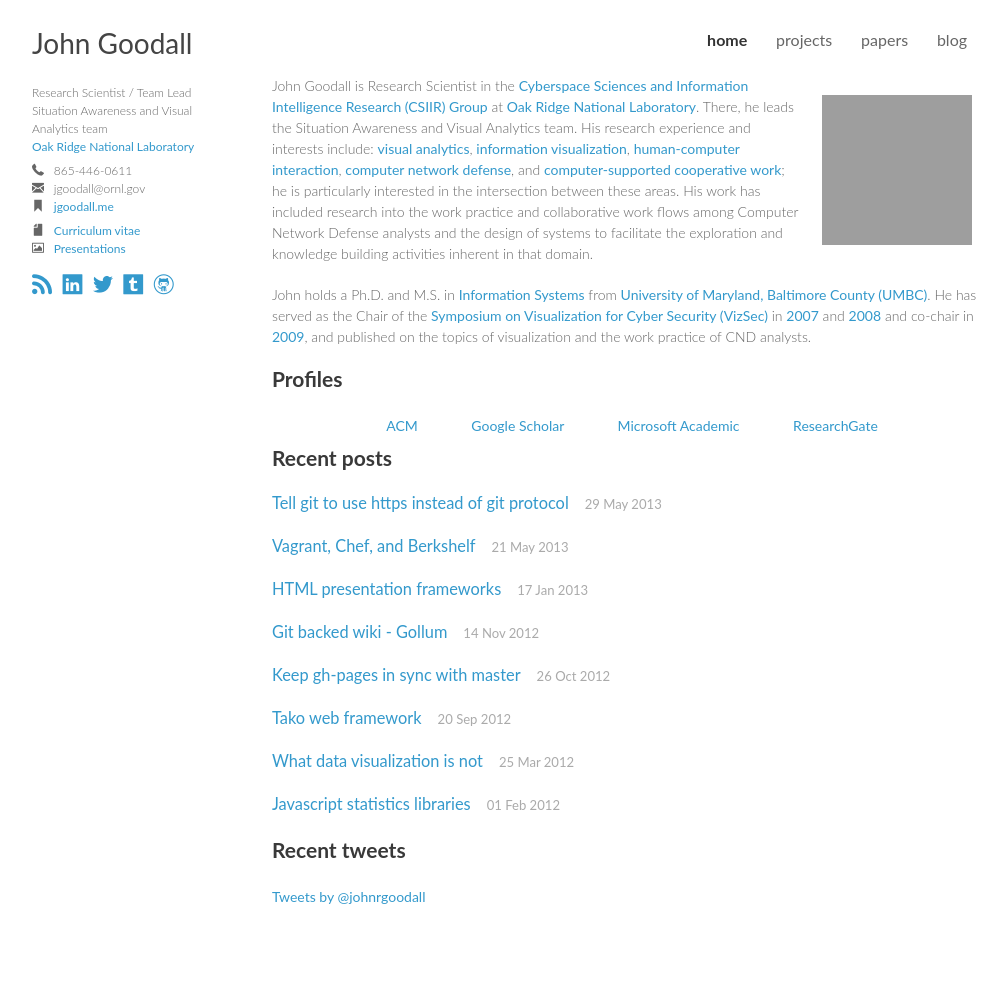
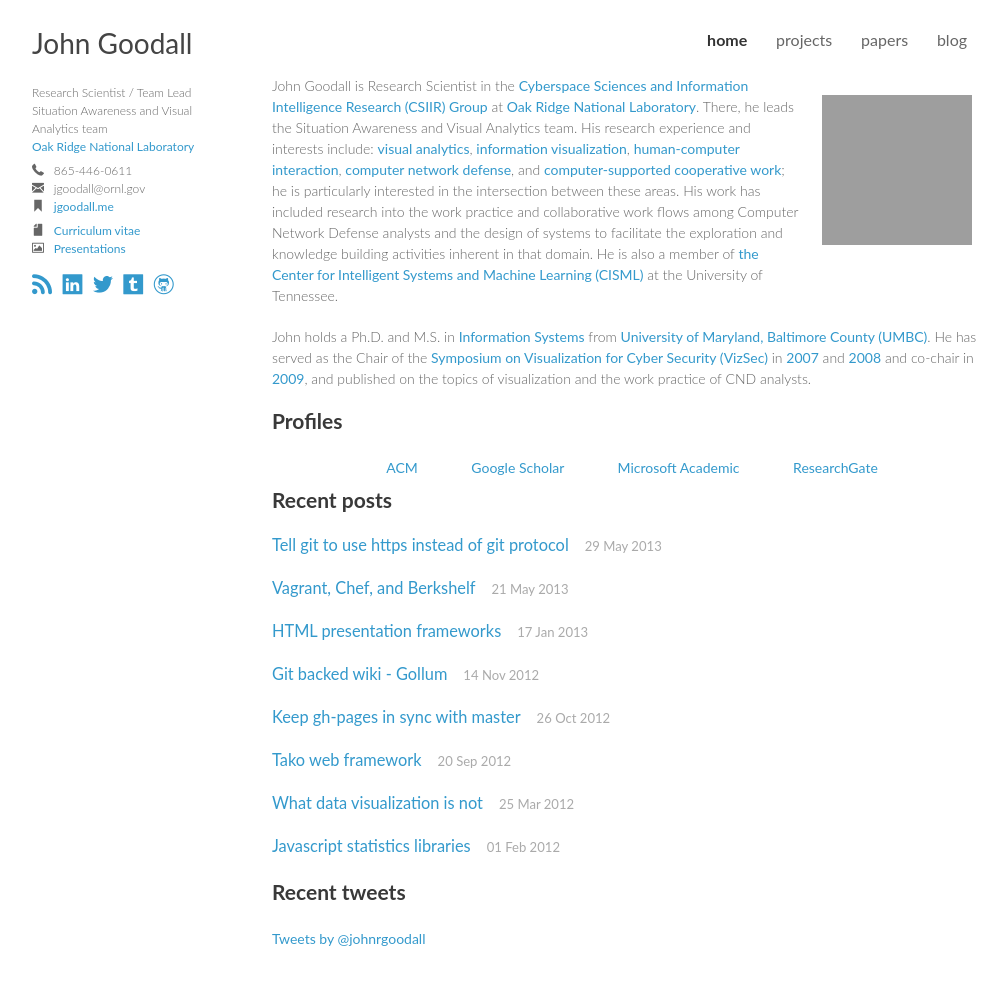
Before and after one commit to jgoodall/jgoodall.github.io, a Jekyll site: the page built from index.html, in a window 1280 px wide and 999 px high. Shown: the top 985 px of the window, without its empty margins (128-1135 px from the left). Built offline with Jekyll 4.4.1, drawn with Linux system fonts in a browser that asks for light colours; Markdown is read by kramdown in place of the engine named in the settings; the list of posts is cut into pages by our own code; comment, search, counter and statistics services are not loaded; grey boxes are pictures that could not be loaded.

Commit message:
added cisml

```diff
--- a/index.html
+++ b/index.html
@@ -5,7 +5,7 @@ title: Home
 
 <div class='profile-image'><img src='http://www.gravatar.com/avatar/8dd9cdab93811488330784717084f8fe.png?s=150' /></div>
 
-<p>John Goodall is Research Scientist in the <a href="http://www.csiir.ornl.gov/">Cyberspace Sciences and Information Intelligence Research (CSIIR) Group</a> at <a href="http://www.ornl.gov/">Oak Ridge National Laboratory</a>. There, he leads the Situation Awareness and Visual Analytics team. His research experience and interests include: <a href="http://vadl.cc.gatech.edu/">visual analytics</a>, <a href="http://www.infovis-wiki.net/index.php/Main_Page">information visualization</a>, <a href="http://hcibib.org/">human-computer interaction</a>, <a href="http://isc.sans.org/trends.html">computer network defense</a>, and <a href="http://en.wikipedia.org/wiki/CSCW">computer-supported cooperative work</a>; he is particularly interested in the intersection between these areas. His work has included research into the work practice and collaborative work flows among Computer Network Defense analysts and the design of systems to facilitate the exploration and knowledge building activities inherent in that domain.</p>
+<p>John Goodall is Research Scientist in the <a href="http://www.csiir.ornl.gov/">Cyberspace Sciences and Information Intelligence Research (CSIIR) Group</a> at <a href="http://www.ornl.gov/">Oak Ridge National Laboratory</a>. There, he leads the Situation Awareness and Visual Analytics team. His research experience and interests include: <a href="http://vadl.cc.gatech.edu/">visual analytics</a>, <a href="http://www.infovis-wiki.net/index.php/Main_Page">information visualization</a>, <a href="http://hcibib.org/">human-computer interaction</a>, <a href="http://isc.sans.org/trends.html">computer network defense</a>, and <a href="http://en.wikipedia.org/wiki/CSCW">computer-supported cooperative work</a>; he is particularly interested in the intersection between these areas. His work has included research into the work practice and collaborative work flows among Computer Network Defense analysts and the design of systems to facilitate the exploration and knowledge building activities inherent in that domain. He is also a member of <a href="http://cisml.utk.edu/">the Center for Intelligent Systems and Machine Learning (CISML)</a> at the University of Tennessee.</p>
 
 <p>John holds a Ph.D. and M.S. in <a href="http://www.is.umbc.edu/">Information Systems</a> from <a href="http://umbc.edu/">University of Maryland, Baltimore County (UMBC)</a>. He has served as the Chair of the <a href="http://vizsec.org/">Symposium on Visualization for Cyber Security (VizSec)</a> in <a href="http://vizsec.org/vizsec2007/">2007</a> and <a href="http://vizsec.org/vizsec2008/">2008</a> and co-chair in <a href="http://vizsec.org/vizsec2009/">2009</a>, and published on the topics of visualization and the work practice of CND analysts.</p>
 
```
